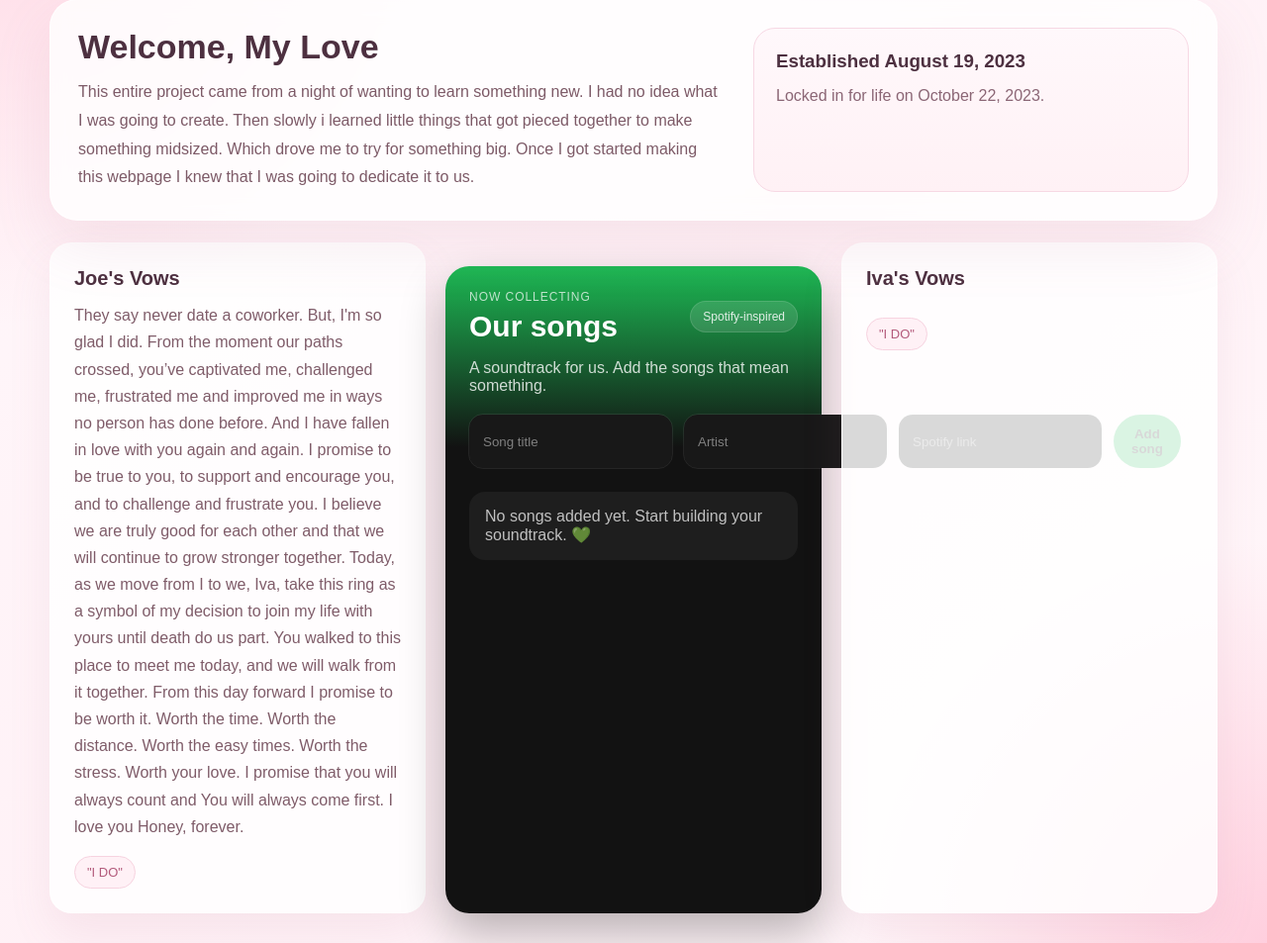
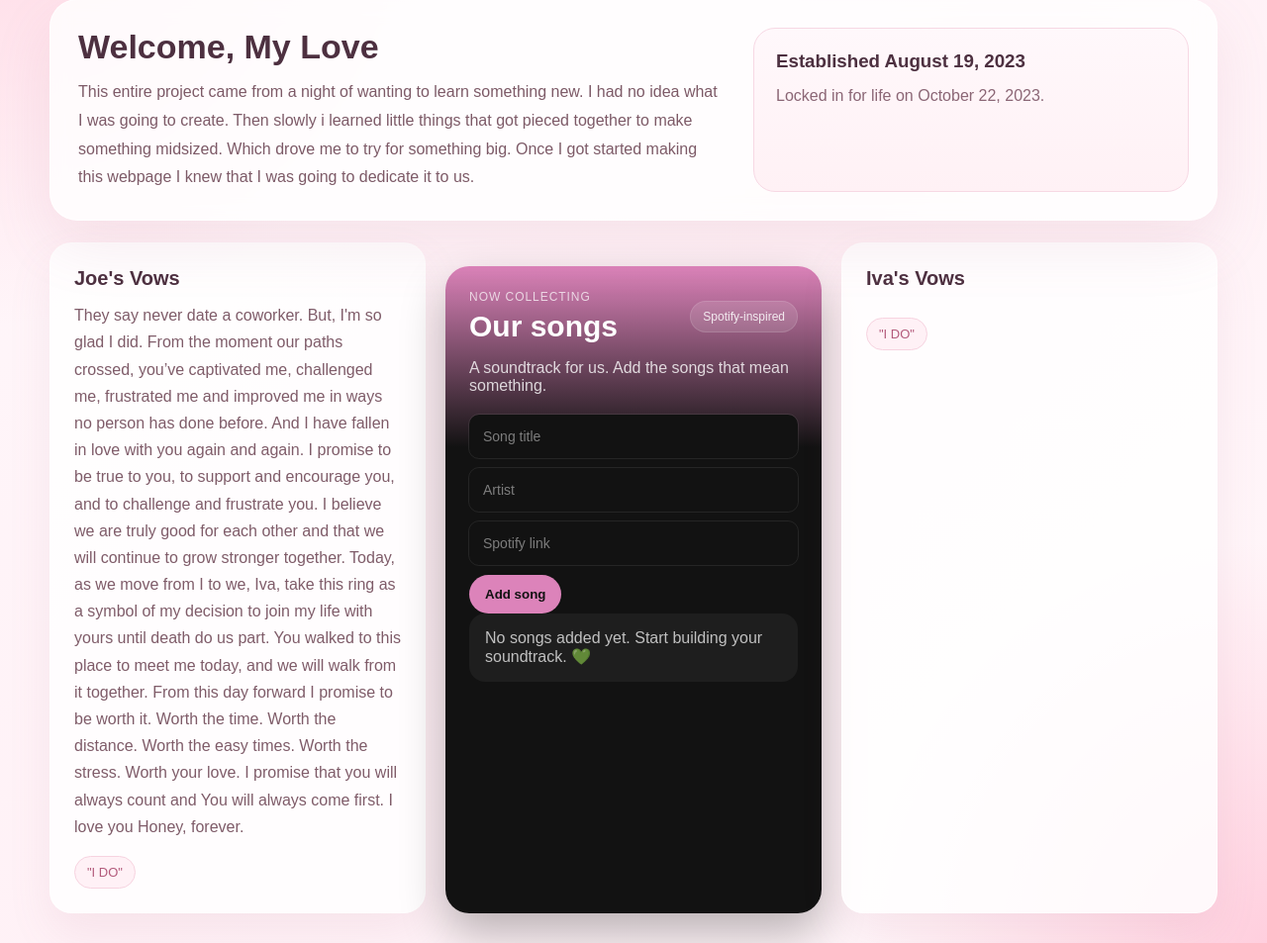
Before and after one commit to josephwaynek2000-alt/login_project, a Flask app: page /dashboard in a window 1280 px wide. Shown: the part 145-1098 px from the top of the page at 99% size. Run offline with Flask 3, Linux system fonts and the light colour scheme; the visitor is signed in with stand-in values (Sample User, id 1).

Commit message:
Updates to dashboard

```diff
--- a/templates/dashboard.html
+++ b/templates/dashboard.html
@@ -240,7 +240,7 @@
 
     <style>
 .spotify-card {
-    background: linear-gradient(180deg, #1db954 0%, #121212 28%, #121212 100%);
+    background: linear-gradient(180deg, #dc83ba 0%, #121212 28%, #121212 100%);
     border-radius: 24px;
     padding: 24px;
     color: white;
@@ -287,18 +287,22 @@
 
 .song-form {
     display: grid;
-    grid-template-columns: 1fr 1fr 1.4fr auto;
-    gap: 12px;
-    margin-bottom: 24px;
+    grid-template-columns: 1fr;
+    gap: 10px;
 }
 
 .song-form input {
     border: none;
-    border-radius: 14px;
-    padding: 12px 14px;
-    background: #181818;
+    border-radius: 10px;
+    padding: 14px;
+    background: #121212;
     color: white;
     outline: 1px solid rgba(255,255,255,0.08);
+    font-size: 14px;
+}
+
+.song-form input:focus {
+    outline: 1px solid #dc83ba;
 }
 
 .song-form input::placeholder {
@@ -308,15 +312,16 @@
 .song-form button {
     border: none;
     border-radius: 999px;
-    padding: 12px 18px;
+    padding: 12px 16px;
     font-weight: 700;
-    background: #1db954;
+    background: #dc83ba;
     color: #121212;
     cursor: pointer;
+    width: fit-content;
 }
 
 .song-form button:hover {
-    filter: brightness(1.06);
+    transform: scale(1.03);
 }
 
 .songs-list {
@@ -346,7 +351,7 @@
     width: 56px;
     height: 56px;
     border-radius: 12px;
-    background: linear-gradient(135deg, #1db954, #168f43);
+    background: linear-gradient(135deg, #dc83ba, #bb439b);
     display: flex;
     align-items: center;
     justify-content: center;
@@ -376,7 +381,7 @@
 .song-action {
     font-size: 13px;
     font-weight: 700;
-    color: #1db954;
+    color: #dc83ba;
     background: rgba(29,185,84,0.12);
     border-radius: 999px;
     padding: 8px 12px;
```
